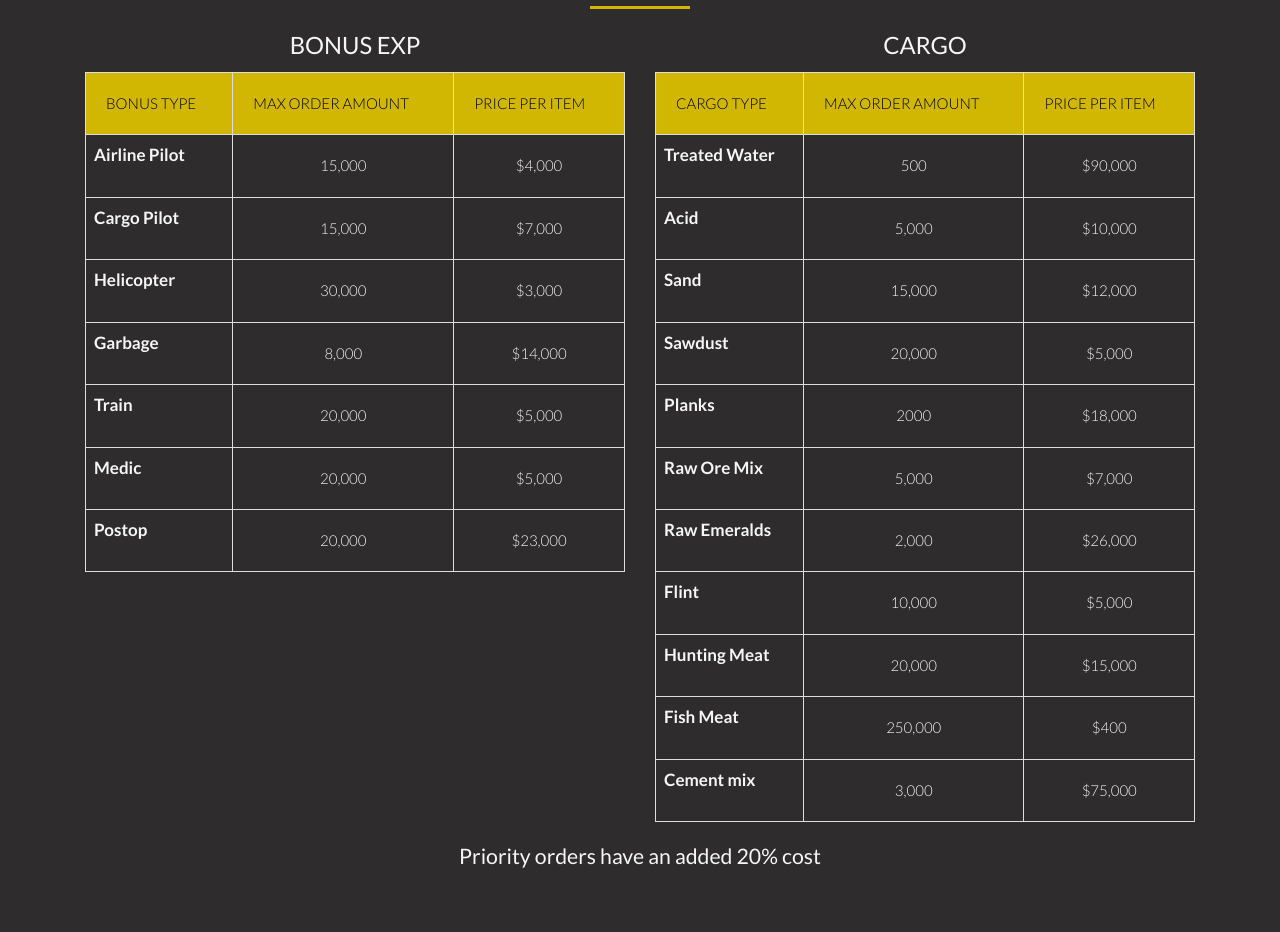
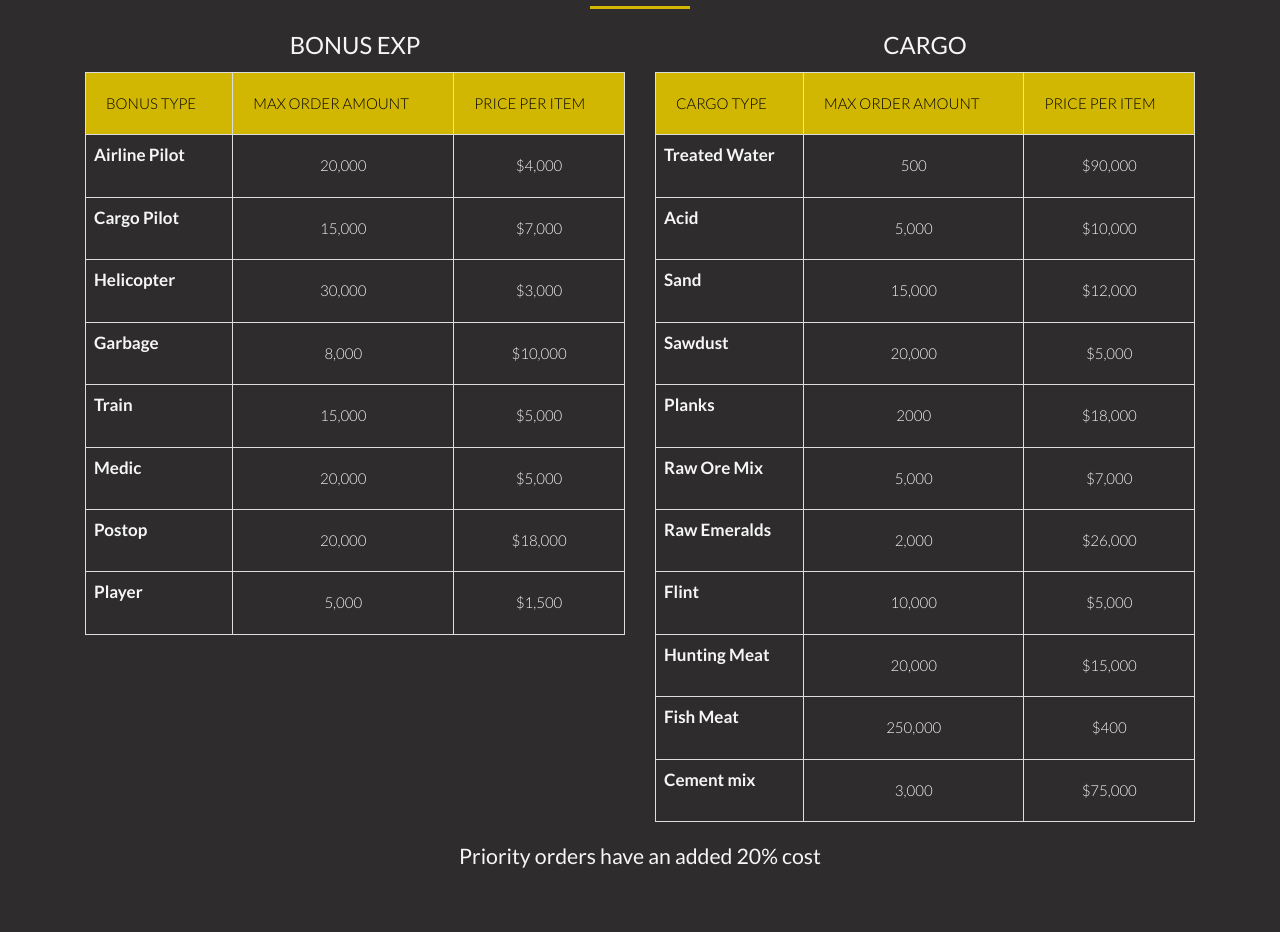
Before and after one commit to Alpheeexx/kasual-grindz.ml, a plain HTML site: page index.html in a window 1280 px wide. Shown: the part 1382-2314 px from the top of the page. Drawn offline with nearby package versions, Linux system fonts and the light colour scheme.

Commit message:
Changelog 0.55 and 0.56

```diff
--- a/index.html
+++ b/index.html
@@ -210,7 +210,7 @@
               <tbody>
                 <tr>
                   <th scope="row">Airline Pilot</th>
-                  <td>15,000</td>
+                  <td>20,000</td>
                   <td>$4,000</td>
                 </tr>
                 <tr>
@@ -226,11 +226,11 @@
                 <tr>
                   <th scope="row">Garbage</th>
                   <td>8,000</td>
-                  <td>$14,000</td>
+                  <td>$10,000</td>
                 </tr>
                 <tr>
                   <th scope="row">Train</th>
-                  <td>20,000</td>
+                  <td>15,000</td>
                   <td>$5,000</td>
                 </tr>
                 <tr>
@@ -241,7 +241,12 @@
                 <tr>
                   <th scope="row">Postop</th>
                   <td>20,000</td>
-                  <td>$23,000</td>
+                  <td>$18,000</td>
+                </tr>
+                <tr>
+                  <th scope="row">Player</th>
+                  <td>5,000</td>
+                  <td>$1,500</td>
                 </tr>
               </tbody>
             </table>
```
